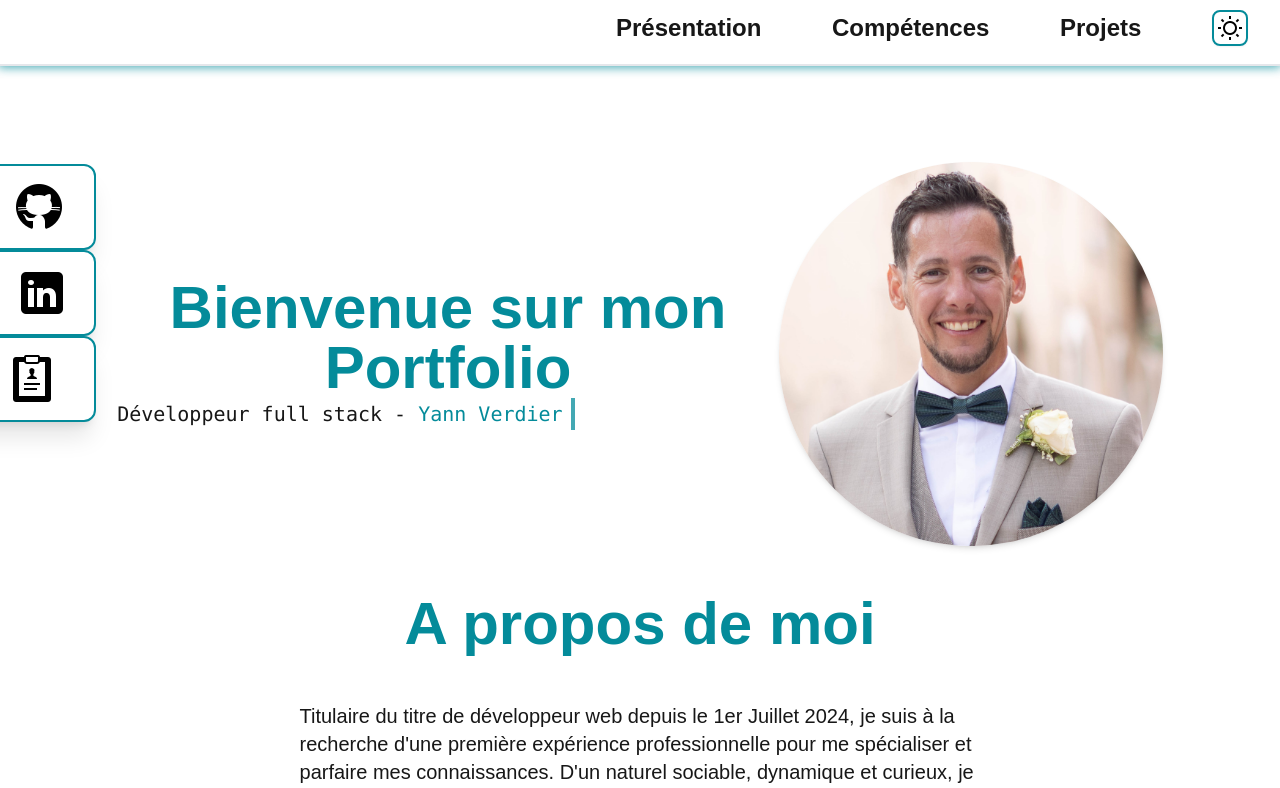
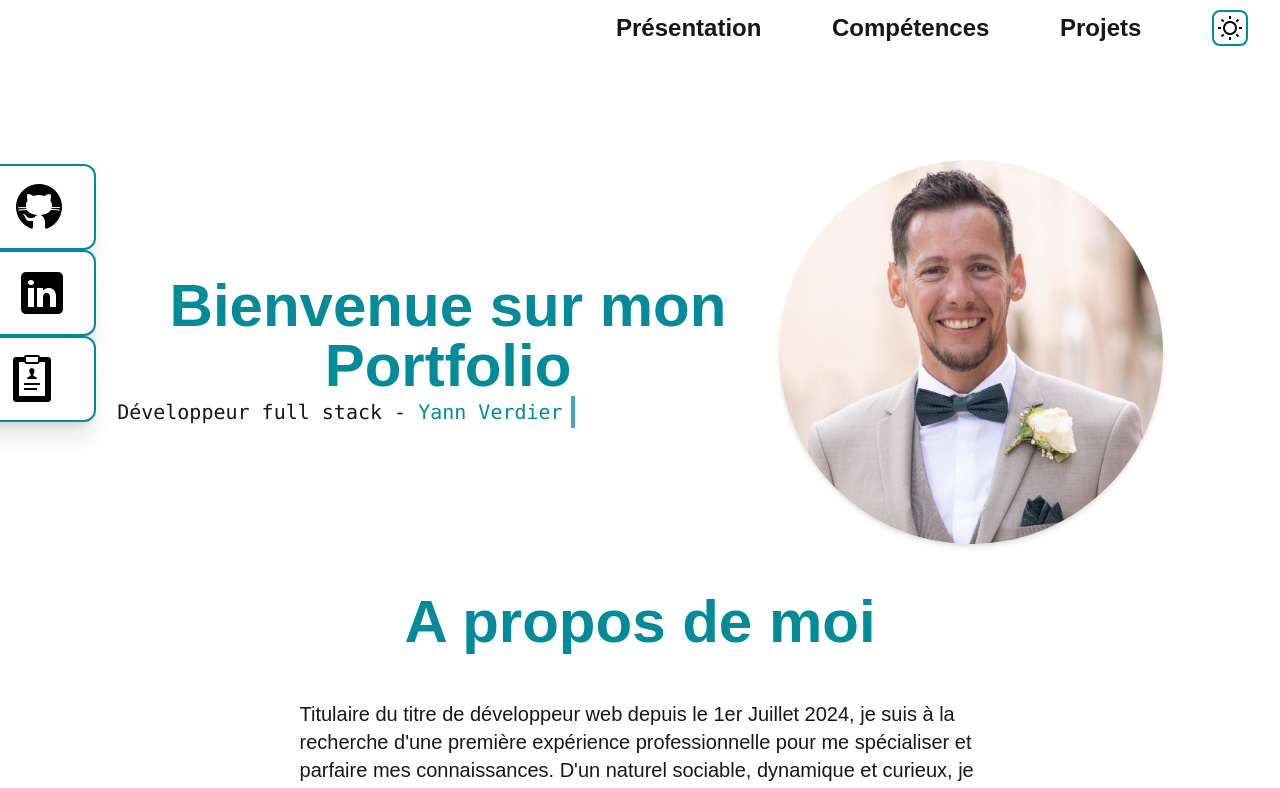
Before and after one commit to YannVerd/portfolio, a Next.js app: page / in a window 1280 px wide. Shown: the top 788 px of the page. Built offline with nearby package versions, Linux system fonts and the light colour scheme.

Commit message:
delete header border and hover effect

```diff
--- a/src/app/components/header.tsx
+++ b/src/app/components/header.tsx
@@ -16,7 +16,7 @@ export default function Header(props: IHeader){
 
 
     return (
-        <header className="p-2 w-full h-auto pb-4 flex justify-between sticky border-b-2 border-cv hover:animate-glowBlue">
+        <header className="p-2 w-full h-auto pb-4 flex justify-between sticky ">
             <div>
                 {/* responsive menu burger: display or not the burger menu depends on screen size
                     When the screen size is too small, we hide the menu options and display the burger menu.
```
